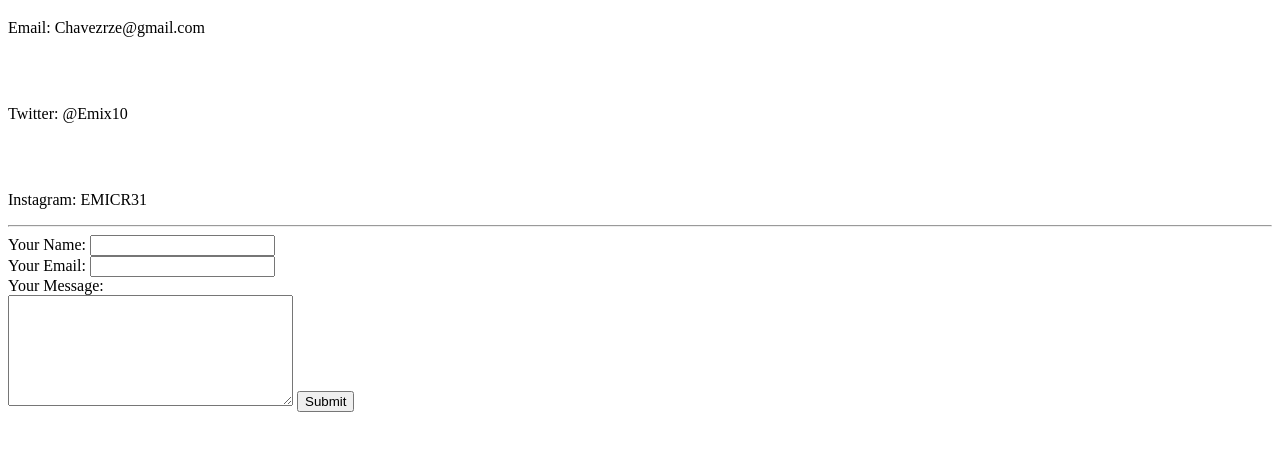
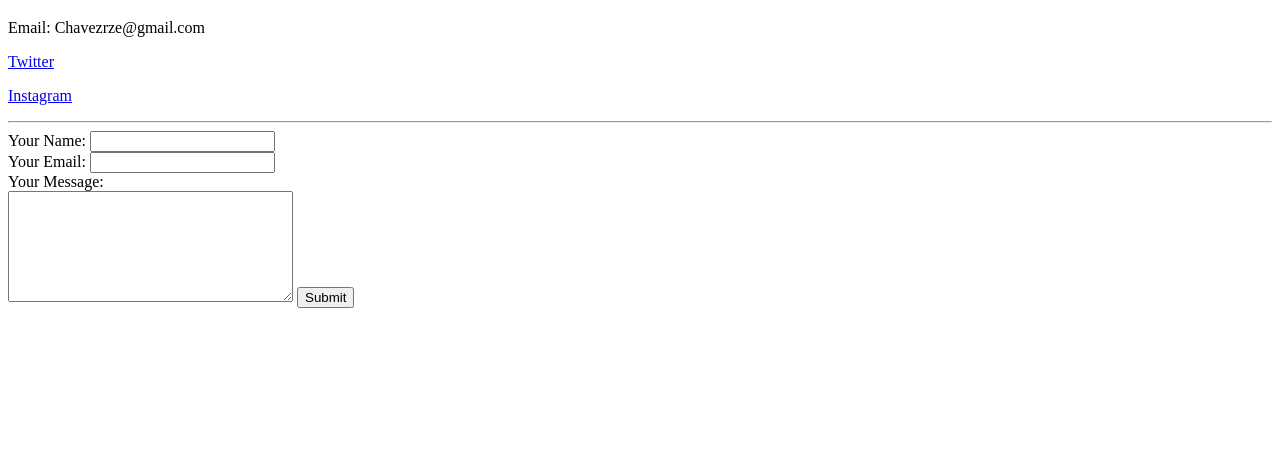
Before and after one commit to Electric341/cv, a plain HTML site: page contact-me.html in a window 1280 px wide. Shown: the part 61-512 px from the top of the page. Drawn offline with Linux system fonts and the light colour scheme.

Commit message:
Add files via upload

```diff
--- a/contact-me.html
+++ b/contact-me.html
@@ -7,9 +7,9 @@
 </head>
 <body>
     <h1>My Contact Details</h1>
-   <p>Email: Chavezrze@gmail.com</p>  <br><br>
-    <p>Twitter: @Emix10</p><br><br>
-    <p>Instagram: EMICR31</p>
+   <p>Email: Chavezrze@gmail.com</p>
+    <p><a href="https://twitter.com/Emix10" target="new">Twitter</a></p>
+    <p><a href="https://www.instagram.com/emicr31" target="new">Instagram</a></p>
 <hr>
     <form  action="mailto:chavezr.emi10@gmail.com" method="post" enctype="text/plain">
     <label>Your Name:</label>
```
Also changed, not shown: hobbies.html (+1 -1 lines), index.html (+1 -1 lines).
